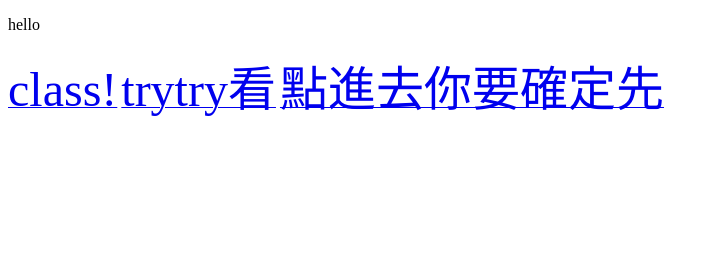
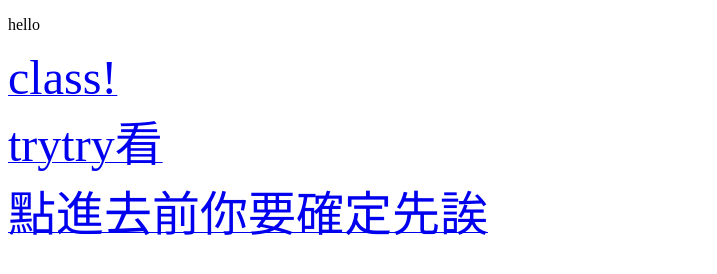
Before and after one commit to Michaelbanm/Michaelbanm.github.io, a plain HTML site: page index.html in a window 1280 px wide. Shown: the whole page, without its empty margins (0-717 px from the left). Drawn offline with Linux system fonts and the light colour scheme.

Commit message:
新增內容

```diff
--- a/index.html
+++ b/index.html
@@ -7,7 +7,9 @@
        <body>
        <p>hello</p>
        <a href="time table.html"><font size="16px">class!</font></a>
+       <br>
        <a href="about.html"><font size="16px">trytry看</font></a>
-       <a href="about%202.html"><font size="16px">點進去你要確定先</font></a>
+       <br>
+       <a href="about%202.html"><font size="16px">點進去前你要確定先誒</font></a>
 </body>
 </html>
```
Also changed, not shown: about 2.html (+2 -2 lines), about.html (+2 -1 lines).
